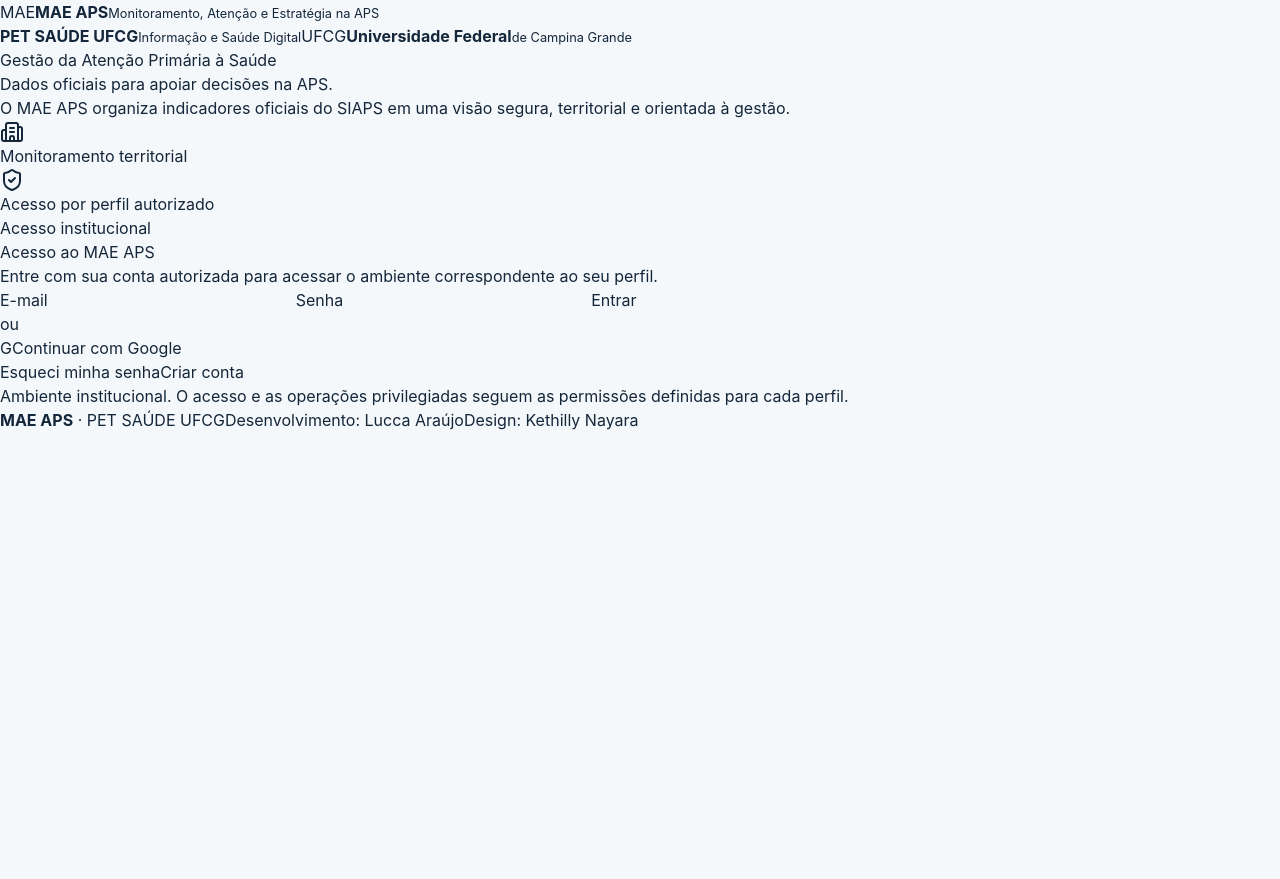
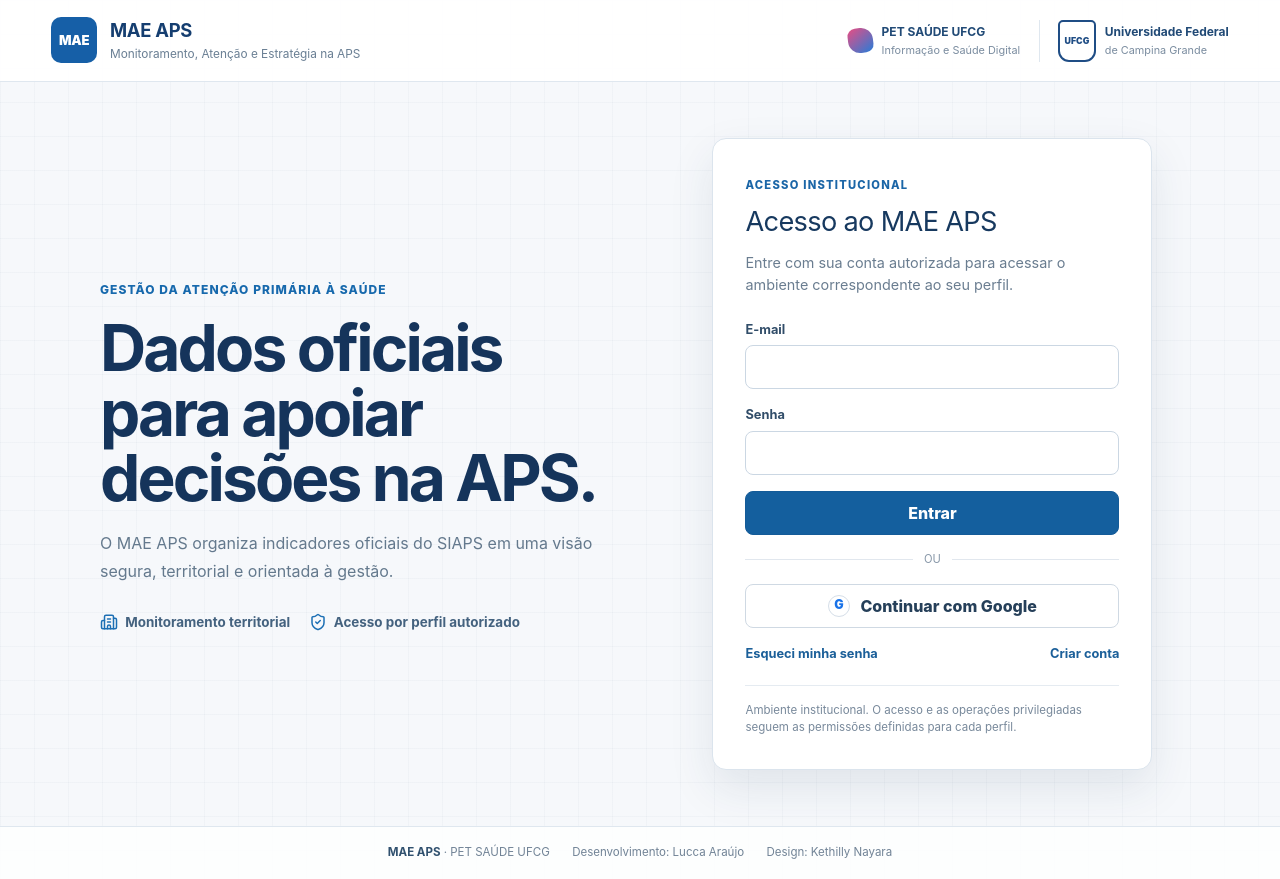
Before and after one commit to petsaudemonitoramento-dev/dashboard-v3, a Next.js app: page /entrar in a window 1280 px wide. Before the commit the page ends 800 px from the top, so only its background shows below. Built offline with nearby package versions, Linux system fonts and the light colour scheme.

Commit message:
style: add institutional MAE APS authentication design

```diff
--- a/src/app/globals.css
+++ b/src/app/globals.css
@@ -327,3 +327,353 @@ input {
     animation-iteration-count: 1 !important;
   }
 }
+
+
+/* ===== MAE APS · Acesso institucional ===== */
+.auth-portal {
+  min-height: 100svh;
+  display: grid;
+  grid-template-rows: auto 1fr auto;
+  color: #17324d;
+  background:
+    linear-gradient(rgba(19, 61, 100, .028) 1px, transparent 1px),
+    linear-gradient(90deg, rgba(19, 61, 100, .028) 1px, transparent 1px),
+    #f6f8fb;
+  background-size: 34px 34px;
+}
+.auth-portal-header {
+  min-height: 82px;
+  display: flex;
+  align-items: center;
+  justify-content: space-between;
+  gap: 1.5rem;
+  padding: .9rem clamp(1rem, 4vw, 4rem);
+  border-bottom: 1px solid #dfe7ef;
+  background: rgba(255, 255, 255, .96);
+}
+.auth-portal-brand {
+  display: flex;
+  align-items: center;
+  gap: .8rem;
+  color: #153e70;
+  text-decoration: none;
+}
+.auth-portal-mark {
+  display: grid;
+  width: 46px;
+  height: 46px;
+  place-items: center;
+  border-radius: 10px;
+  background: #165fa7;
+  color: white;
+  font-size: .82rem;
+  font-weight: 900;
+  letter-spacing: -.02em;
+}
+.auth-portal-brand strong {
+  display: block;
+  font-size: 1.15rem;
+  letter-spacing: -.015em;
+}
+.auth-portal-brand small {
+  display: block;
+  margin-top: .08rem;
+  color: #6a7f94;
+  font-size: .74rem;
+}
+.auth-portal-institutions {
+  display: flex;
+  align-items: center;
+  gap: 1.15rem;
+}
+.auth-pet-wordmark,
+.auth-ufcg-wordmark {
+  display: flex;
+  align-items: center;
+  gap: .55rem;
+  color: #214a76;
+}
+.auth-pet-wordmark + .auth-ufcg-wordmark {
+  padding-left: 1.15rem;
+  border-left: 1px solid #dfe7ef;
+}
+.auth-pet-wordmark strong,
+.auth-ufcg-wordmark strong {
+  display: block;
+  font-size: .75rem;
+}
+.auth-pet-wordmark small,
+.auth-ufcg-wordmark small {
+  display: block;
+  margin-top: .08rem;
+  color: #7b8da0;
+  font-size: .68rem;
+}
+.auth-pet-dot {
+  width: 25px;
+  height: 25px;
+  border-radius: 8px 12px 8px 12px;
+  background: linear-gradient(145deg, #e84d83, #277cd8);
+  transform: rotate(-7deg);
+}
+.auth-ufcg-monogram {
+  display: grid;
+  width: 38px;
+  height: 42px;
+  place-items: center;
+  border: 2px solid #1f4d85;
+  border-radius: 5px 5px 11px 11px;
+  color: #1f4d85;
+  font-size: .55rem;
+  font-weight: 900;
+}
+.auth-portal-main {
+  width: min(1080px, calc(100% - 2rem));
+  margin: 0 auto;
+  display: grid;
+  grid-template-columns: minmax(0, .95fr) minmax(360px, 440px);
+  align-items: center;
+  gap: clamp(2.5rem, 7vw, 6rem);
+  padding: clamp(2.5rem, 7vh, 5rem) 0;
+}
+.auth-portal-context {
+  max-width: 560px;
+}
+.auth-context-kicker {
+  display: inline-block;
+  margin-bottom: 1rem;
+  color: #1769ad;
+  font-size: .75rem;
+  font-weight: 850;
+  letter-spacing: .09em;
+  text-transform: uppercase;
+}
+.auth-portal-context h1 {
+  max-width: 12ch;
+  margin: 0;
+  color: #15345b;
+  font-size: clamp(2.35rem, 5vw, 4rem);
+  font-weight: 650;
+  line-height: 1.02;
+  letter-spacing: -.045em;
+}
+.auth-portal-context > p {
+  max-width: 540px;
+  margin: 1.25rem 0 0;
+  color: #64798d;
+  font-size: 1rem;
+  line-height: 1.7;
+}
+.auth-context-points {
+  display: flex;
+  flex-wrap: wrap;
+  gap: .75rem 1.15rem;
+  margin-top: 1.7rem;
+  color: #44627f;
+  font-size: .84rem;
+  font-weight: 700;
+}
+.auth-context-points span {
+  display: inline-flex;
+  align-items: center;
+  gap: .45rem;
+}
+.auth-context-points svg {
+  width: 18px;
+  height: 18px;
+  color: #1c6fb4;
+}
+.auth-access-card {
+  padding: 2rem;
+  border: 1px solid #dbe4ed;
+  border-radius: 14px;
+  background: #fff;
+  box-shadow: 0 18px 45px rgba(28, 61, 91, .10);
+}
+.auth-access-heading > span {
+  color: #1b66a7;
+  font-size: .7rem;
+  font-weight: 850;
+  letter-spacing: .11em;
+  text-transform: uppercase;
+}
+.auth-access-heading h2 {
+  margin: .45rem 0 0;
+  color: #17395f;
+  font-size: 1.7rem;
+  letter-spacing: -.025em;
+}
+.auth-access-heading p {
+  margin: .55rem 0 1.45rem;
+  color: #6a7d90;
+  font-size: .9rem;
+  line-height: 1.55;
+}
+.auth-signin-stack,
+.auth-form {
+  display: grid;
+  gap: 1rem;
+}
+.auth-field {
+  display: grid;
+  gap: .4rem;
+  color: #314d69;
+  font-size: .8rem;
+  font-weight: 750;
+}
+.auth-input {
+  width: 100%;
+  min-height: 44px;
+  border: 1px solid #cbd7e3;
+  border-radius: 8px;
+  padding: 0 .8rem;
+  background: #fff;
+  color: #17324d;
+  outline: 0;
+}
+.auth-input:focus {
+  border-color: #2b79b9;
+  box-shadow: 0 0 0 3px rgba(43, 121, 185, .11);
+}
+.auth-primary-button,
+.auth-google-button {
+  min-height: 44px;
+  border-radius: 8px;
+  padding: 0 .9rem;
+  font-weight: 800;
+  cursor: pointer;
+}
+.auth-primary-button {
+  border: 1px solid #145b98;
+  background: #145f9e;
+  color: white;
+}
+.auth-primary-button:hover {
+  background: #0f4f86;
+}
+.auth-google-button {
+  display: flex;
+  width: 100%;
+  align-items: center;
+  justify-content: center;
+  gap: .65rem;
+  border: 1px solid #cfd9e3;
+  background: white;
+  color: #253f59;
+}
+.auth-google-button:hover {
+  border-color: #b7c7d7;
+  background: #f8fafc;
+}
+.auth-google-mark {
+  display: grid;
+  width: 22px;
+  height: 22px;
+  place-items: center;
+  border-radius: 50%;
+  border: 1px solid #d5dee8;
+  color: #1a73e8;
+  font-size: .78rem;
+  font-weight: 900;
+}
+.auth-divider {
+  display: grid;
+  grid-template-columns: 1fr auto 1fr;
+  align-items: center;
+  gap: .7rem;
+  color: #8797a8;
+  font-size: .7rem;
+  text-transform: uppercase;
+}
+.auth-divider::before,
+.auth-divider::after {
+  height: 1px;
+  background: #e1e7ee;
+  content: "";
+}
+.auth-secondary-links {
+  display: flex;
+  justify-content: space-between;
+  gap: 1rem;
+  color: #1b5f99;
+  font-size: .8rem;
+  font-weight: 750;
+}
+.auth-secondary-links a,
+.auth-back-link {
+  color: #1b5f99;
+  text-decoration: none;
+}
+.auth-secondary-links a:hover,
+.auth-back-link:hover {
+  text-decoration: underline;
+}
+.auth-access-note {
+  margin: 1.4rem 0 0;
+  padding-top: 1rem;
+  border-top: 1px solid #e5ebf1;
+  color: #78899b;
+  font-size: .72rem;
+  line-height: 1.5;
+}
+.auth-portal-footer {
+  display: flex;
+  flex-wrap: wrap;
+  justify-content: center;
+  gap: .45rem 1.4rem;
+  padding: 1.1rem clamp(1rem, 4vw, 4rem);
+  border-top: 1px solid #dfe7ef;
+  background: rgba(255,255,255,.84);
+  color: #718396;
+  font-size: .72rem;
+}
+.auth-portal-footer strong {
+  color: #31516f;
+}
+
+@media (max-width: 860px) {
+  .auth-portal-main {
+    grid-template-columns: 1fr;
+    gap: 1.8rem;
+    padding-block: 2.2rem;
+  }
+  .auth-portal-context {
+    max-width: 650px;
+  }
+  .auth-portal-context h1 {
+    max-width: 15ch;
+    font-size: clamp(2rem, 8vw, 3rem);
+  }
+  .auth-access-card {
+    width: min(100%, 520px);
+  }
+}
+@media (max-width: 680px) {
+  .auth-portal-header {
+    min-height: 70px;
+    padding-inline: .9rem;
+  }
+  .auth-portal-institutions {
+    display: none;
+  }
+  .auth-portal-brand small {
+    display: none;
+  }
+  .auth-portal-main {
+    width: min(100% - 1rem, 1080px);
+    padding-block: 1.4rem 2rem;
+  }
+  .auth-portal-context > p,
+  .auth-context-points {
+    display: none;
+  }
+  .auth-access-card {
+    padding: 1.35rem;
+    border-radius: 10px;
+    box-shadow: 0 10px 28px rgba(28, 61, 91, .08);
+  }
+  .auth-portal-footer {
+    justify-content: flex-start;
+    padding-inline: 1rem;
+  }
+}
```
